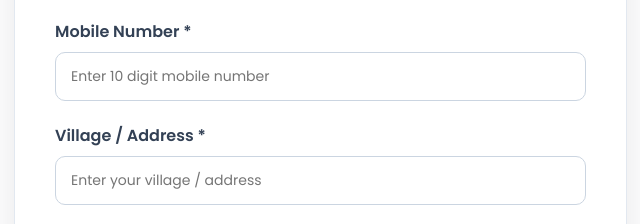
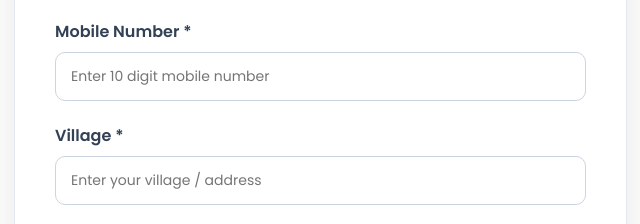
Before and after one commit to sklyuvaclub-hub/sklyuvaclub, a plain HTML site: page contact.html in a window 1280 px wide. Shown: the part 1562-1786 px from the top of the page, 571-1211 px from the left. Drawn offline with Linux system fonts and the light colour scheme; no server answers.

Commit message:
Update label to simplify address input field

```diff
--- a/contact.html
+++ b/contact.html
@@ -440,7 +440,7 @@
                         <div class="form-group">
 
                             <label for="joinAddress">
-                                Village / Address *
+                                Village *
                             </label>
 
                             <input type="text" id="joinAddress" name="address"
```
